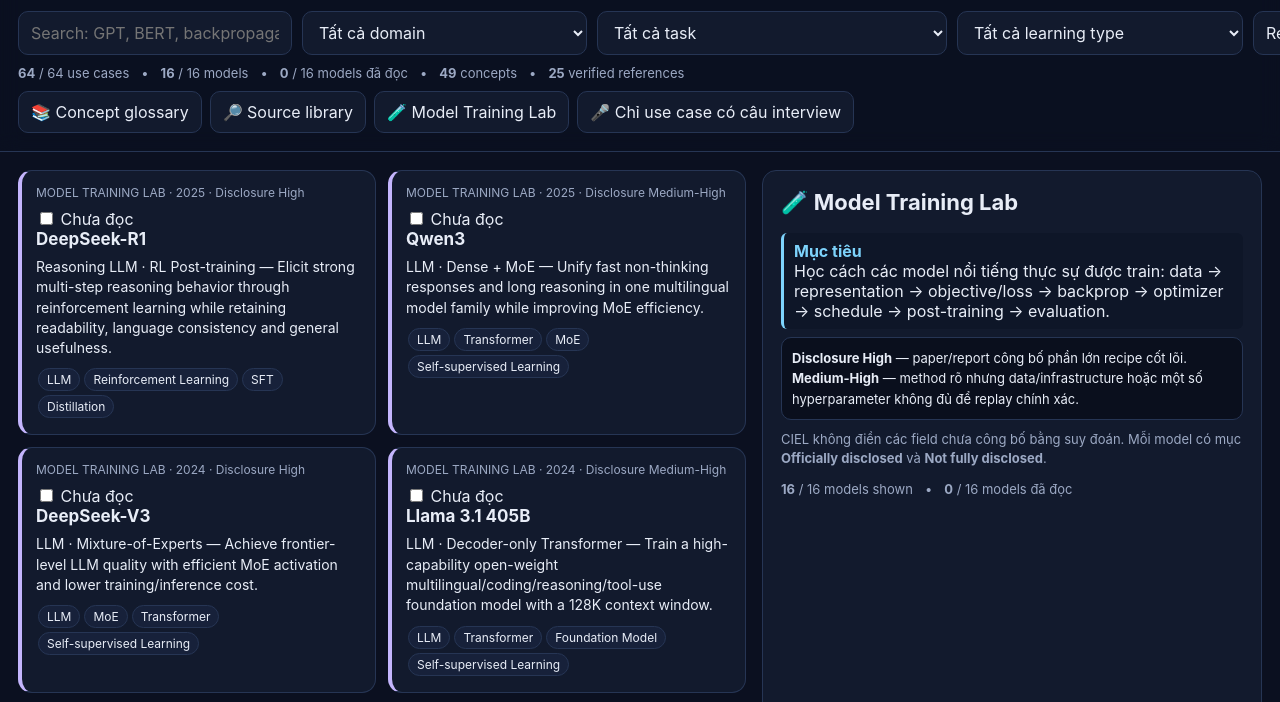
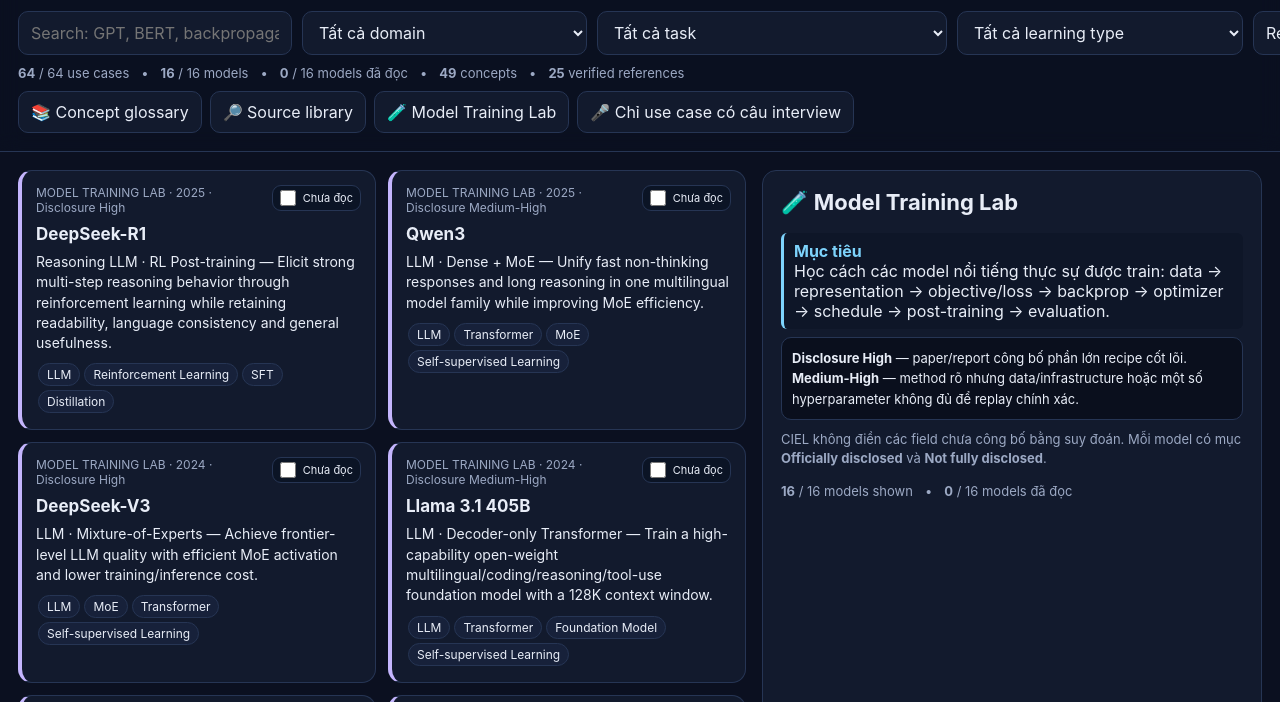
Before and after one commit to dankhoi24/CIEL, a plain HTML site: page index.html in a window 1280 px wide. Both pictures are taken after a click on the button "🧪 Model Training Lab". Shown: the part 73-775 px from the top of the page. Drawn offline with Linux system fonts and the light colour scheme.

Commit message:
Style model read progress controls

```diff
--- a/styles.css
+++ b/styles.css
@@ -17,6 +17,8 @@
 .card{background:var(--panel);border:1px solid var(--line);border-radius:14px;padding:14px;cursor:pointer;transition:.15s}
 .card:hover{transform:translateY(-1px);border-color:var(--accent)}.card h3{margin:0 0 8px;font-size:17px}
 .model-result-card{border-left:4px solid #c4b5fd}.source-result-card{border-left:4px solid var(--accent2)}
+.model-result-card.is-read{border-color:#2f6f59;border-left-color:#86efac;background:#10231f}
+.model-card-top{display:flex;justify-content:space-between;gap:10px;align-items:flex-start}
 .meta{color:var(--muted);font-size:12px;margin-bottom:9px}.problem{font-size:14px;line-height:1.45}
 .detail{position:sticky;top:142px;max-height:calc(100vh - 160px);overflow:auto;background:var(--panel);border:1px solid var(--line);border-radius:14px;padding:18px}
 .detail h2{margin-top:0;font-size:22px}.detail h3{margin:20px 0 8px;font-size:15px;color:var(--accent2)}
@@ -45,5 +47,10 @@
 .model-pipeline{border-left:4px solid #c4b5fd}
 .model-list{margin:8px 0;padding-left:22px;font-size:14px;line-height:1.55}.model-list li{margin:4px 0}
 .disclosed-list li::marker{color:#86efac}.undisclosed-list li::marker{color:#fca5a5}
+.model-read-control{display:inline-flex;align-items:center;gap:7px;padding:7px 10px;border:1px solid var(--line);border-radius:9px;background:#0b1425;color:var(--text);font-size:13px;cursor:pointer;user-select:none}
+.model-read-control:hover{border-color:#86efac}.model-read-control input{width:16px;height:16px;margin:0;accent-color:#86efac;cursor:pointer}
+.model-read-control.compact{padding:4px 7px;font-size:11px;white-space:nowrap}
+.model-detail-progress{display:flex;justify-content:flex-end;margin:8px 0 10px}
+.model-lab-stats{margin-top:14px}
 @media(max-width:1050px){.layout{grid-template-columns:1fr}.detail{position:relative;top:0;max-height:none}.controls{grid-template-columns:1fr 1fr}}
-@media(max-width:620px){.controls{grid-template-columns:1fr}.layout{padding:10px}.wrap{padding:12px}.model-title-row{display:block}.disclosure{display:inline-block;margin-bottom:8px}}
+@media(max-width:620px){.controls{grid-template-columns:1fr}.layout{padding:10px}.wrap{padding:12px}.model-title-row{display:block}.disclosure{display:inline-block;margin-bottom:8px}.model-card-top{display:block}.model-read-control.compact{margin-bottom:8px}}
```
